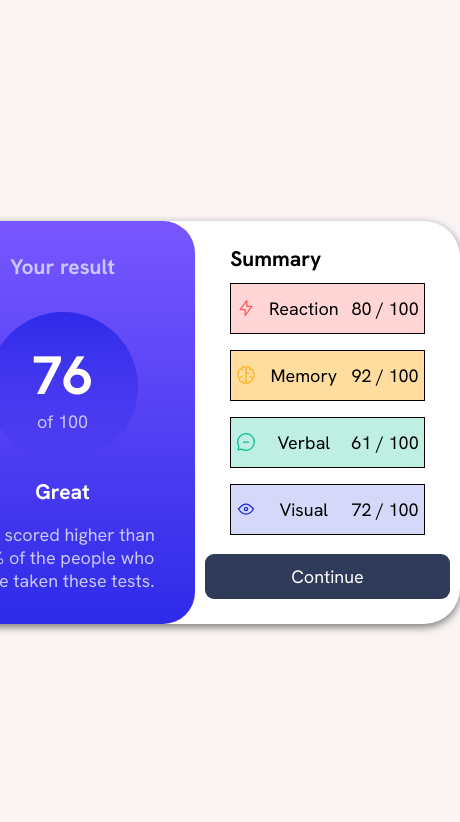
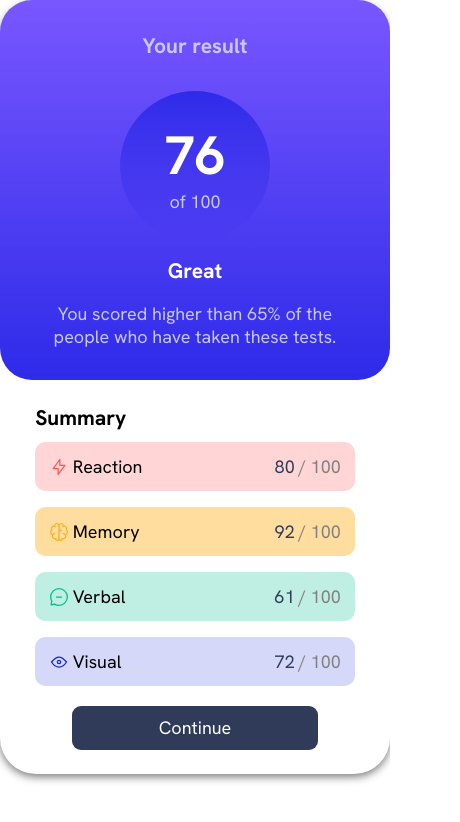
Before and after one commit to kuriroley/result-summary-component, a plain HTML site: page index.html in a window 390 px wide. Shown: the whole page, 460 px wide, since content can reach past the window. Drawn offline with Linux system fonts and the light colour scheme.

Commit message:
added media queries for responsiveness

```diff
--- a/index.html
+++ b/index.html
@@ -27,28 +27,32 @@
             <div class="badge">
               <img src="assets/images/icon-reaction.svg" alt="">
               <p>Reaction</p>
-              <p>80 <span>/ 100</span></p>
+              <p>80</p>
+              <span>/ 100</span>
             </div>
             </div>
           <div class="element memory">
             <div class="badge">
               <img src="assets/images/icon-memory.svg" alt="">
               <p>Memory</p>
-              <p>92 <span>/ 100</span></p>
+              <p>92</p>
+              <span>/ 100</span>
             </div>
           </div>
           <div class="element verbal">
             <div class="badge">
               <img src="assets/images/icon-verbal.svg" alt="">
               <p>Verbal</p>
-              <p>61 <span>/ 100</span></p>
+              <p>61</p>
+              <span>/ 100</span>
             </div>
           </div>
           <div class="element visual">
             <div class="badge">
               <img src="assets/images/icon-visual.svg" alt="icon">
               <p>Visual</p>
-              <p>72 <span>/ 100</span></p>
+              <p>72 </p>
+              <span>/ 100</span>
             </div>
           </div>
         </div>
--- a/style.css
+++ b/style.css
@@ -32,6 +32,7 @@ body{
   min-height: 100vh;
   color: black;
   background-color: hsl(0, 38%, 97%);
+
 }
 body{
   display: flex;
@@ -47,7 +48,6 @@ body{
 .card{
   display: flex;
   justify-content: space-between;
-
 }
 .left{
   text-align: center;
@@ -115,11 +115,23 @@ body{
   justify-content: space-between;
   align-items: center;
   padding: 0.7rem 0.2rem;
+  gap: .2em;
+}
+.badge p:nth-child(2){
+  margin-right:auto;
+}
+.badge p:nth-child(3){
+  color: var(--c-n-dark-gray-blue);
+}
+.badge span:nth-child(4){
+  color: gray;
 }
 .element{
-  padding: 0.1em 0.1em;
-  border: 1px solid black;
+  padding: 0.1em 0.6em;
+  /* border: 1px solid black; */
+  border-radius: 0.6em;
 }
+
 .reaction{
   background: var(--c-light-red);
 }
@@ -147,3 +159,20 @@ body{
   background: linear-gradient(to bottom, var(--c-g-light-slate-blue), var(--c-g-light-royal-blue));
   cursor: pointer;
 }
+
+@media screen and (max-width:650px) {
+  body{
+    align-items: flex-start;
+    background-color: var(--c-n-white);
+  }
+  .card{
+    flex-direction: column;
+  }
+  .left{
+    width: 100%;
+  }
+  .right{
+    width: 100%;
+  }
+
+}
```
